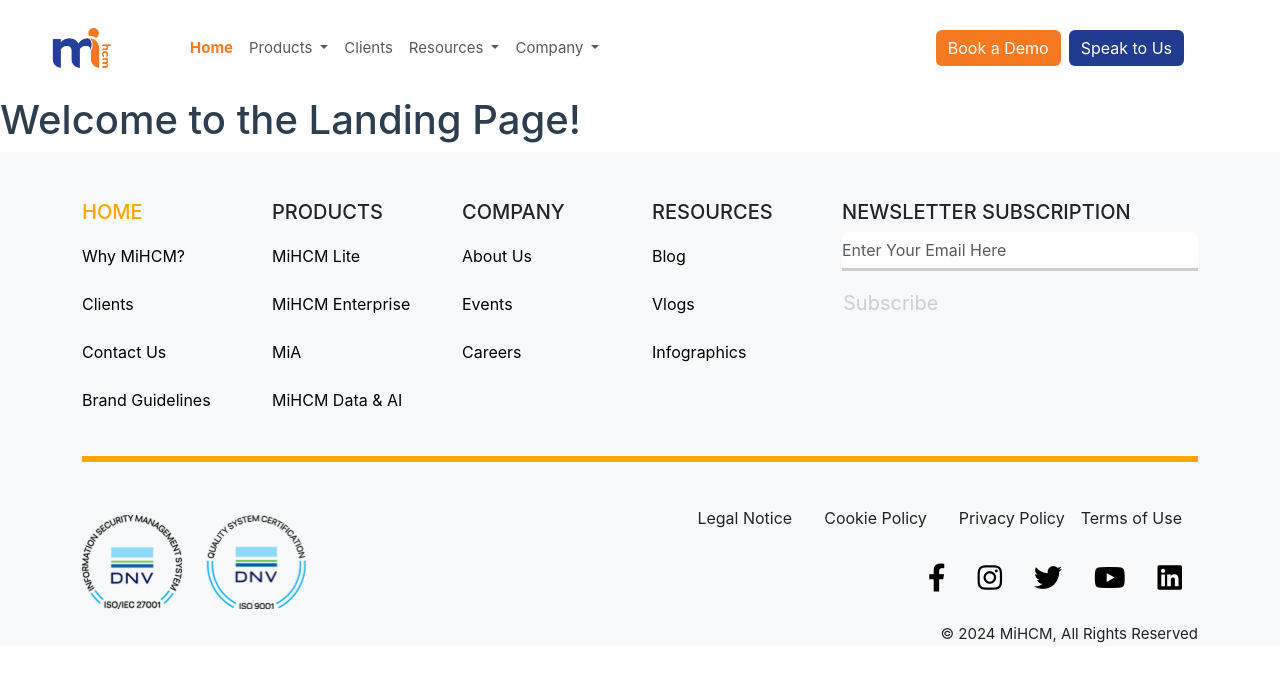
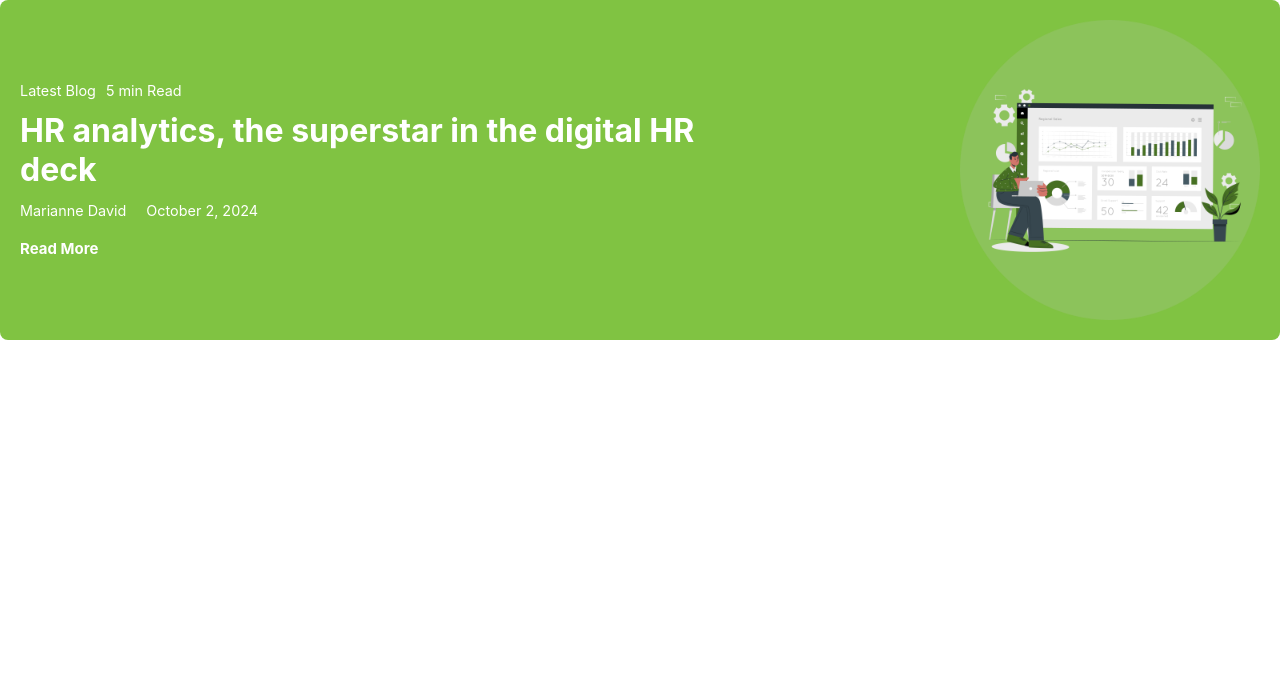
Before and after one commit to TalhahaRana/hrm-Landing, a Vue app: page /blogs in a window 1280 px wide. Shown: the top 682 px of the page. Built offline with nearby package versions, Linux system fonts and the light colour scheme.

Commit message:
add blog section

```diff
--- a/src/App.vue
+++ b/src/App.vue
@@ -1,21 +1,5 @@
 <template>
   <div id="app">
-    <Navbar />
-    <home />
-    <Footer />
+    <router-view />
   </div>
 </template>
-
-<script>
-import Navbar from '@/components/nav/Navbar.vue';
-import Footer from '@/components/nav/Footer.vue';
-import home from '@/components/landingpage/Home.vue';
-
-export default {
-  components: {
-    Navbar,
-    home,
-    Footer
-  },
-};
-</script>
--- a/src/components/landingpage/home.vue
+++ b/src/components/landingpage/home.vue
@@ -1,17 +1,17 @@
 <template>
     <div>
-
+    <Navbar/>
       <h1>Welcome to the Landing Page!</h1>
 
     </div>
   </template>
 
   <script>
-
+import Navbar from '../nav/Navbar.vue'
 
   export default {
     components: {
-
+      Navbar,
     },
   };
   </script>
--- /dev/null
+++ b/src/components/nav-component/resources/Blogs.vue
@@ -0,0 +1,82 @@
+<template>
+
+    <div class="blog-card">
+      <div class="card-content">
+        <div class="header">
+          <span class="latest-blog">Latest Blog</span>
+          <span class="read-time">5 min Read</span>
+        </div>
+        <h2 class="title">
+          HR analytics, the superstar in the digital HR deck
+        </h2>
+        <div class="meta">
+          <span class="author">Marianne David</span>
+          <span class="date">October 2, 2024</span>
+        </div>
+        <a href="#" class="read-more">Read More <i class="arrow-right"></i></a>
+      </div>
+      <div class="illustration">
+        <!-- Place an illustration image or SVG here -->
+        <img src= "@/assets/images/res-1.png" alt="HR Analytics illustration">
+      </div>
+    </div>
+  </template>
+
+  <script>
+  export default {
+    name: 'BlogCard',
+  }
+  </script>
+
+  <style scoped>
+  .blog-card {
+    background-color: #80C342;
+    display: flex;
+    justify-content: space-between;
+    align-items: center;
+    padding: 20px;
+    border-radius: 8px;
+    color: white;
+  }
+
+  .card-content {
+    max-width: 60%;
+  }
+
+  .header {
+    display: flex;
+    gap: 10px;
+    font-size: 0.9rem;
+    margin-bottom: 10px;
+  }
+
+  .title {
+    font-size: 2rem;
+    font-weight: bold;
+    margin: 10px 0;
+  }
+
+  .meta {
+    display: flex;
+    gap: 20px;
+    font-size: 0.9rem;
+    margin-bottom: 15px;
+  }
+
+  .read-more {
+    display: inline-flex;
+    align-items: center;
+    color: white;
+    text-decoration: none;
+    font-weight: bold;
+  }
+
+  .read-more i {
+    margin-left: 5px;
+  }
+
+  .illustration img {
+    max-width: 300px;
+    border-radius: 8px;
+  }
+  </style>
```
Also changed, not shown: src/router/index.js (+5 -2 lines), src/assets/images/res-1.png (added), src/components/nav-component/resources/c.html (deleted).
